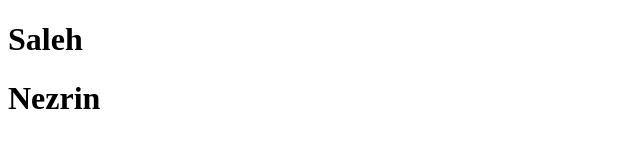
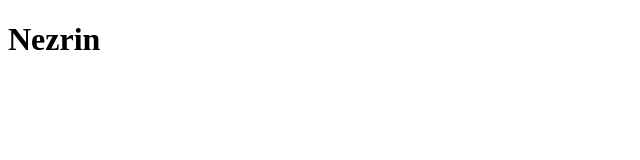
Before and after one commit to Reshid-505/Test, a plain HTML site: page index.html in a window 1280 px wide. Shown: the whole page, without its empty margins (0-640 px from the left). Drawn offline with Linux system fonts and the light colour scheme.

Commit message:
dəyişiklik etdim

```diff
--- a/index.html
+++ b/index.html
@@ -6,7 +6,6 @@
     <title>Document</title>
 </head>
 <body>
-    <h1>Saleh</h1>
     <h1>Nezrin</h1>
 </body>
 </html>
```
